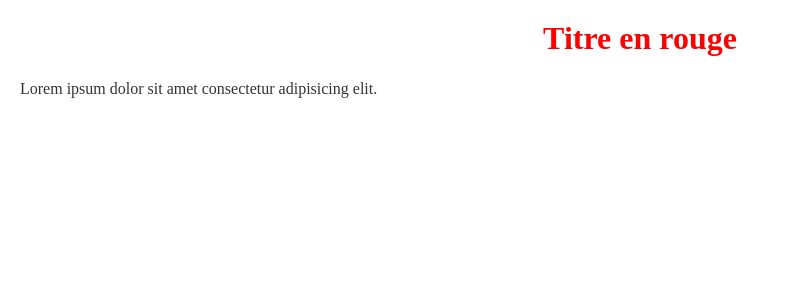
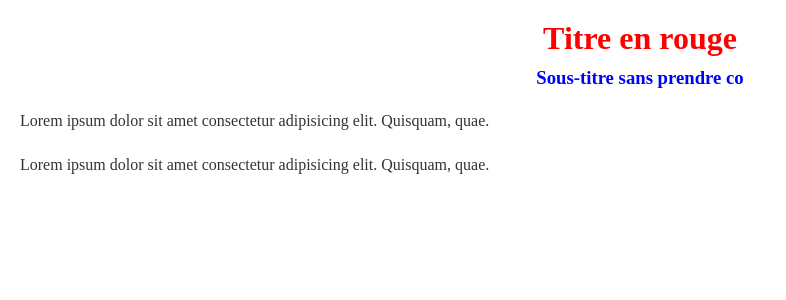
Before and after one commit to SergeGringo/apprentissage, a PHP site: page / in a window 1280 px wide. Shown: the top 300 px of the page, without its empty margins (0-786 px from the left). Run offline with PHP 8.4, Linux system fonts and the light colour scheme.

Commit message:
ajout du html et du css dans le projet

```diff
--- a/index.html
+++ b/index.html
@@ -10,7 +10,9 @@
 
 <body>
     <h1>Titre en rouge</h1>
-    <p>Lorem ipsum dolor sit amet consectetur adipisicing elit.</p>
+    <h3>Sous-titre sans prendre co</h3>
+    <p>Lorem ipsum dolor sit amet consectetur adipisicing elit. Quisquam, quae.</p>
+    <p>Lorem ipsum dolor sit amet consectetur adipisicing elit. Quisquam, quae.</p>
 </body>
 
 </html>
--- a/style.css
+++ b/style.css
@@ -8,6 +8,11 @@ h1 {
   text-align: center;
   margin-top: 20px;
 }
+h3{
+    color: blue;
+    text-align: center;
+    margin-top: 10px;
+}
 p {
   font-size: 16px;
   line-height: 1.5;
```
